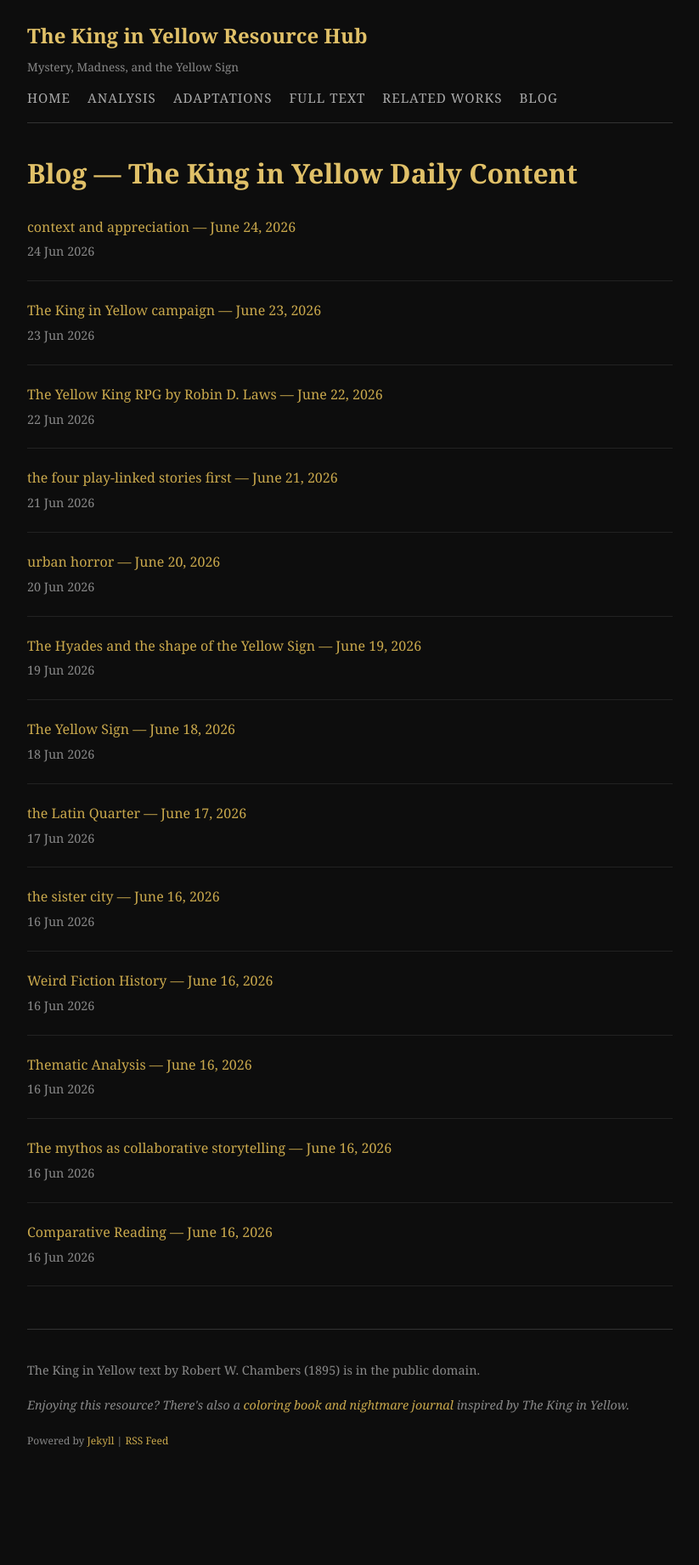
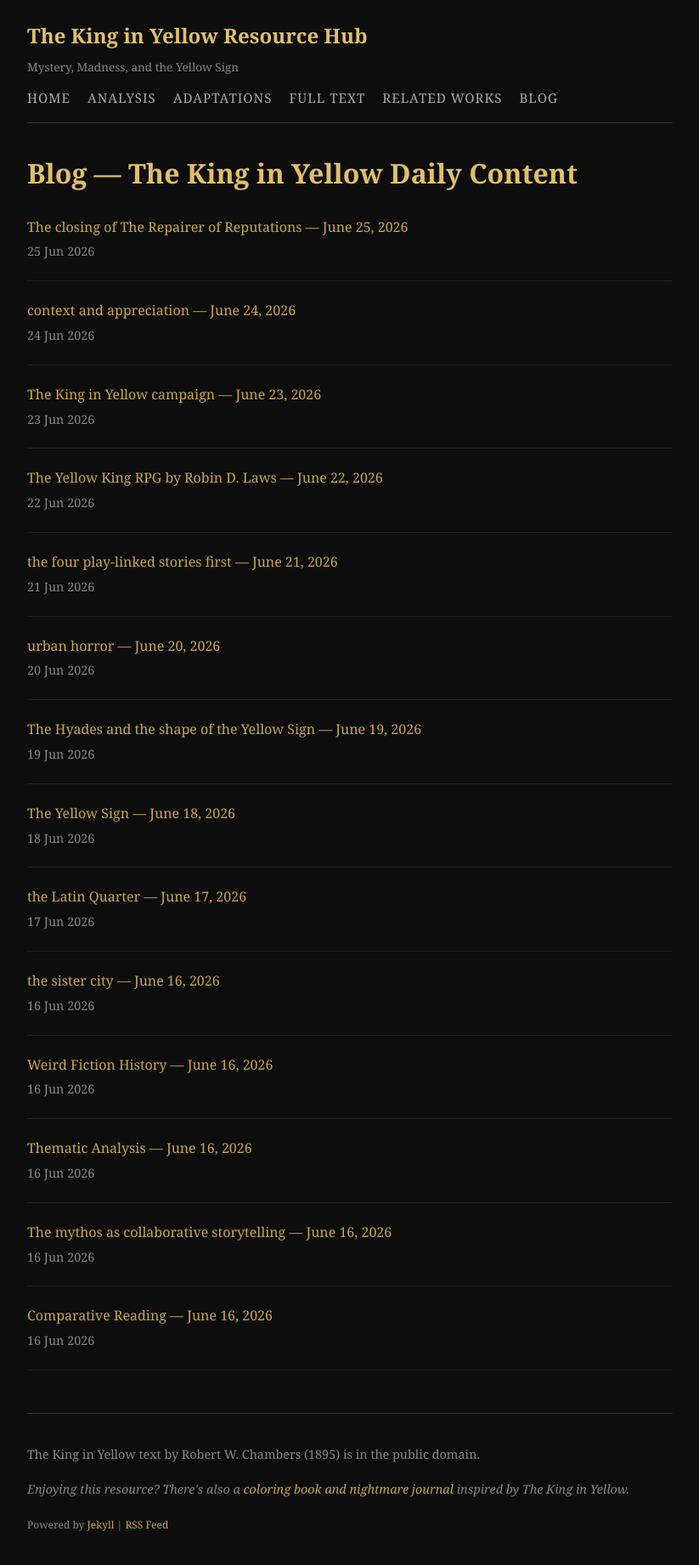
Before and after one commit to miravosqueinteresante/the-king-in-yellow-resources, a Jekyll site: the page built from blog/index.md, in a window 1280 px wide. Shown: the whole page at 85% size, without its empty margins (228-1051 px from the left). Built offline with Jekyll 4.4.1, drawn with Linux system fonts in a browser that asks for light colours; before the commit the page ends 1743 px from its top, so only the background shows below that; some of the changed lines change nothing that is shown.

Commit message:
Daily post — 2026-06-25

```diff
--- a/_data/post-queue.json
+++ b/_data/post-queue.json
@@ -22,8 +22,10 @@
     "last_date": null
   },
   "quote_exploration": {
-    "used": [],
-    "last_date": null
+    "used": [
+      "The closing of The Repairer of Reputations"
+    ],
+    "last_date": "2026-06-25"
   },
   "adaptation_spotlight": {
     "used": [
--- /dev/null
+++ b/_posts/2026-06-25-the-closing-of-the-repairer-of-reputations.md
@@ -0,0 +1,27 @@
+---
+layout: post
+title: "The closing of The Repairer of Reputations — June 25, 2026"
+date: 2026-06-25 12:00:00 +0000
+categories: blog
+content_type: quote_exploration
+tags: [quote exploration the-king-in-yellow chambers analysis]
+---
+The closing of "The Repairer of Reputations," the first story in Robert W. Chambers' collection "The King in Yellow," serves as a haunting encapsulation of the themes that pervade the entire work. As we reach the conclusion, the narrator, Hildred Castaigne, unveils the culmination of his descent into madness, highlighting the interplay of perception, reality, and the inherent fragility of the human mind.
+
+Chambers offers a striking perspective on mental illness and obsession. Hildred, who believes himself to be the heir of a grand and distorted vision of society, descends into a delusion fueled by the mysterious play "The King in Yellow." As he reflects on his own turbulent thoughts, the reader is drawn into a world where the boundaries between sanity and insanity blur. In the closing lines, Hildred declares, “I have seen the Yellow Sign,” suggesting a pivotal moment where knowledge and madness intertwine. This phrase encapsulates the essence of the narrative—what one knows can lead to either enlightenment or destruction.
+
+The Yellow Sign, a recurring motif in Chambers’ work, symbolizes forbidden knowledge. Hildred’s obsession with the play not only affects his perception but also alters his reality. By invoking the Yellow Sign, Chambers implies that the pursuit of forbidden knowledge can lead to a profound existential crisis. The play’s influence over Hildred serves as a metaphor for art’s power to shape and sometimes shatter one’s reality. This moment at the end of the story is chilling; it suggests the characters’ fates are entwined with the play itself, a reflection of how deeply art can impact human life.
+
+Moreover, the closing passage of "The Repairer of Reputations" emphasizes the isolation that accompanies Hildred’s madness. As he grapples with his identity and the world around him, the reader senses his alienation, both from society and his own self. He is trapped in an echo chamber of his own thoughts, inhabited by fear and paranoia. This theme resonates with many of Chambers' characters, who often find themselves isolated by their obsessions. Hildred’s desire to attain greatness through his connection to the enigmatic King in Yellow ultimately leads him to despair, suggesting that the pursuit of such ideals can be a double-edged sword.
+
+Chambers’ closing lines also introduce an unsettling ambiguity. As Hildred proclaims, “I am the King in Yellow,” it raises questions about identity and power. Is Hildred embracing his madness, or has he become a puppet of the very forces he sought to control? This existential uncertainty invites readers to reflect on the nature of identity itself, particularly when influenced by external narratives or art forms.
+
+In summary, the closing of "The Repairer of Reputations" is a masterful exploration of the themes of madness, the influence of art, and the fragility of reality. Hildred’s descent into insanity serves as a cautionary tale about the seductive nature of forbidden knowledge and the potential horrors that lie in the depths of one’s psyche. Chambers leaves us with lingering questions, inviting further contemplation on the nature of existence and the thin veil that separates sanity from madness.
+
+---
+
+### Explore More
+
+- [Carcosa Glossary — Places, Characters & Concepts](/the-king-in-yellow-resources/analysis/carcosa-glossary/)
+
+*For a more interactive experience, there is a coloring book and nightmare journal inspired by The King in Yellow: [The King in Yellow: Nightmares Diary and Coloring Book](https://www.amazon.com/dp/B0CTXCQ9HM)*
```
